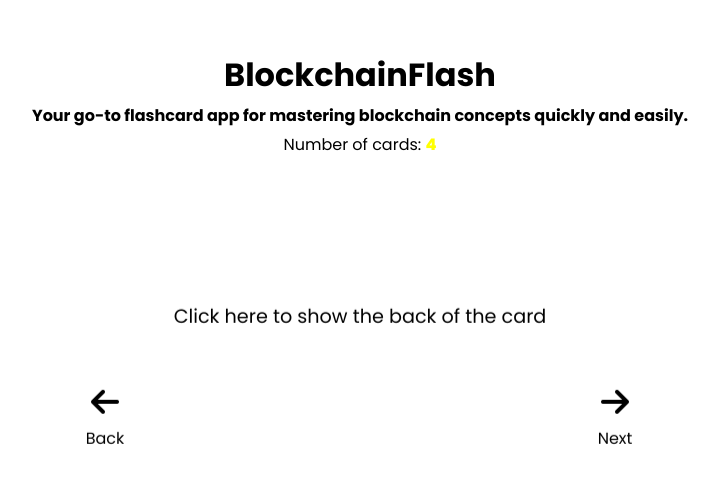
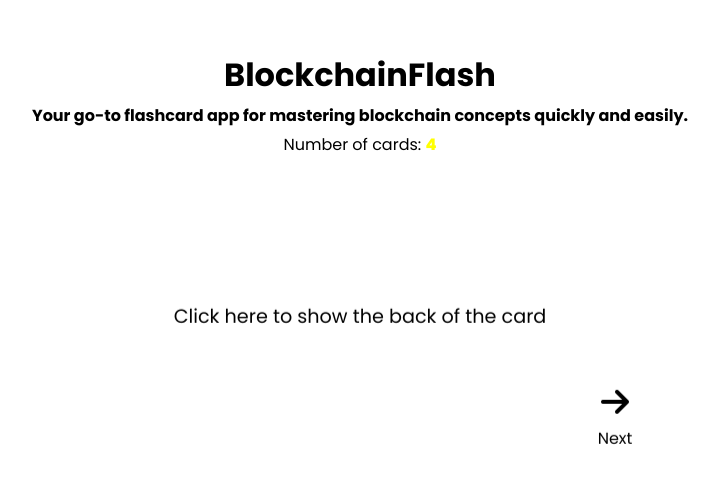
Before and after one commit to modusami/BlockchainFlash, a React (Vite) app: page / in a window 1280 px wide. Shown: the part 117-600 px from the top of the page, without its empty margins (280-999 px from the left). Built offline with nearby package versions, Linux system fonts and the light colour scheme.

Commit message:
Update Card.jsx | Load backbutton after default screen is displayed

```diff
--- a/src/components/Card.jsx
+++ b/src/components/Card.jsx
@@ -4,9 +4,12 @@ const Card = (props) => {
 	return (
 		<>
 			<div id="card" onClick={props.toggleCard} className={props.isCorrect}>
-				<div onClick={props.switchCards} id="left-card-arrow" className="card-arrow">
-					<i className="fa-solid fa-arrow-left"></i>
-				</div>
+				{!props.showDefault && (
+					<div onClick={props.switchCards} id="left-card-arrow" className="card-arrow">
+						<i className="fa-solid fa-arrow-left"></i>
+					</div>
+				)}
+
 				<div onClick={props.switchCards} id="right-card-arrow" className="card-arrow">
 					<i className="fa-solid fa-arrow-right"></i>
 				</div>
```
